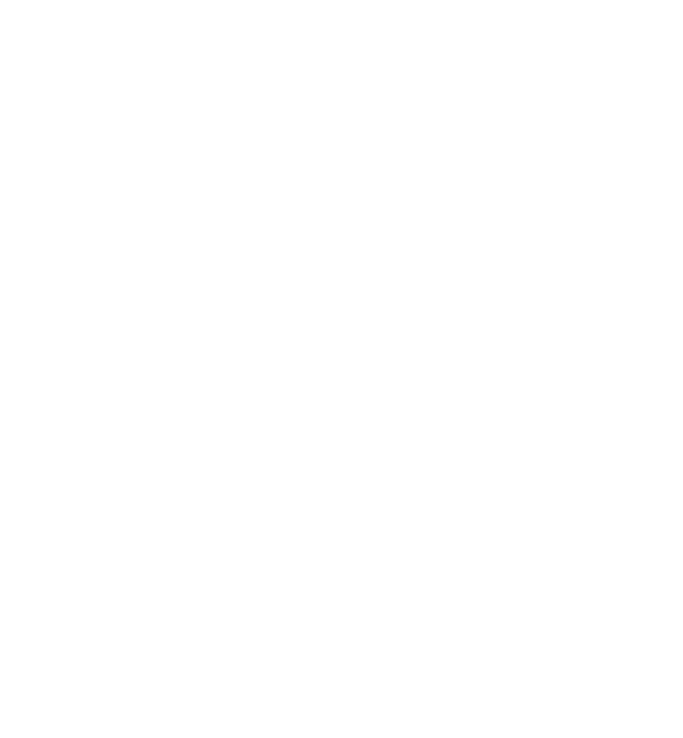
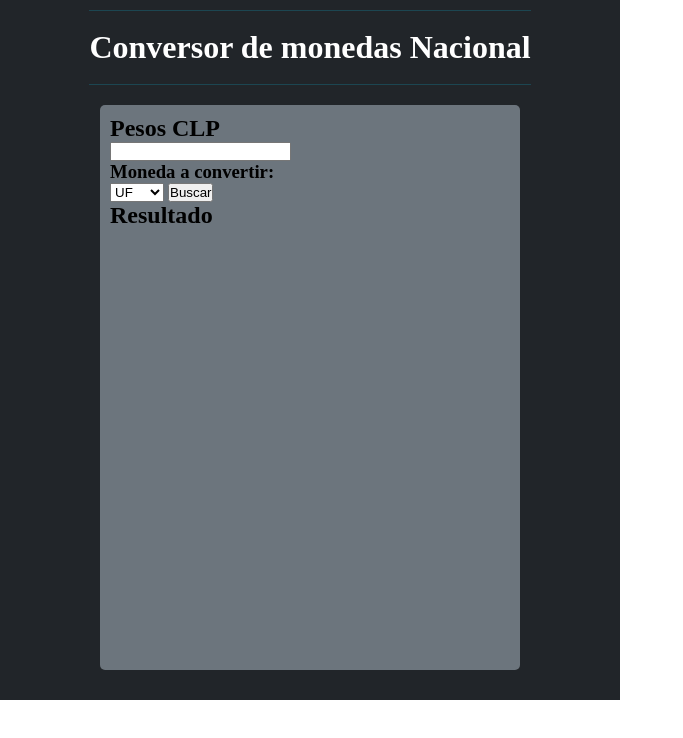
Before and after one commit to ositurra/3js_6api, a plain HTML site: page index.html in a window 1280 px wide. Shown: the whole page, without its empty margins (0-683 px from the left). Drawn offline with Linux system fonts and the light colour scheme.

Commit message:
Avance esquema de api

```diff
--- /dev/null
+++ b/assets/css/style.css
@@ -0,0 +1,32 @@
+*{
+    padding: 0;
+    margin: 0;
+}
+
+.container{
+    background-color: rgb(33, 37, 41);
+    width: 600px;
+    height: 85vh;
+    display: flex;
+    flex-direction: column;
+    align-items: center;
+    padding: 10px;
+}
+
+.container .section1 h1{
+    color: white;
+}
+.container .section1 hr{
+    background-color: rgb(28, 70, 81);
+    height: 1px;
+    border: 0;
+}
+
+.section2{
+    background-color: rgb(108, 117, 125);
+    width: 400px;
+    height: 70vh;
+    margin: 20px;
+    border-radius: 5px;
+    padding: 10px;
+}
--- a/index.html
+++ b/index.html
@@ -4,13 +4,39 @@
     <meta charset="UTF-8">
     <meta name="viewport" content="width=device-width, initial-scale=1.0">
     <title>Api</title>
+    <!--lINK CSS-->
+    <link rel="stylesheet" href="./assets/css/style.css">
 </head>
 <body>
+    <div class="container">
+        <div class="section1">
+            <hr>
+            <br>
+            <h1>Conversor de monedas Nacional</h1>
+            <br>
+            <hr>
+        </div>
+
+        <div class="section2">
+            <h2>Pesos CLP</h2>
+            <input type="text">
+            <br>
+            <h3>Moneda a convertir:</h3>
+            <select name="" id="">
+                <option value="uf">UF</option>
+                <option value="dolar">Dolar</option>
+            </select>
+            <button>Buscar</button>
+            <div class="section3">
+                <h2>Resultado</h2>
+            </div>
+
+        </div>
+    </div>
 
 
 
-
-
+    <!--LINK JS-->
     <script src="./assets/js/script.js"></script>
 </body>
 
```
